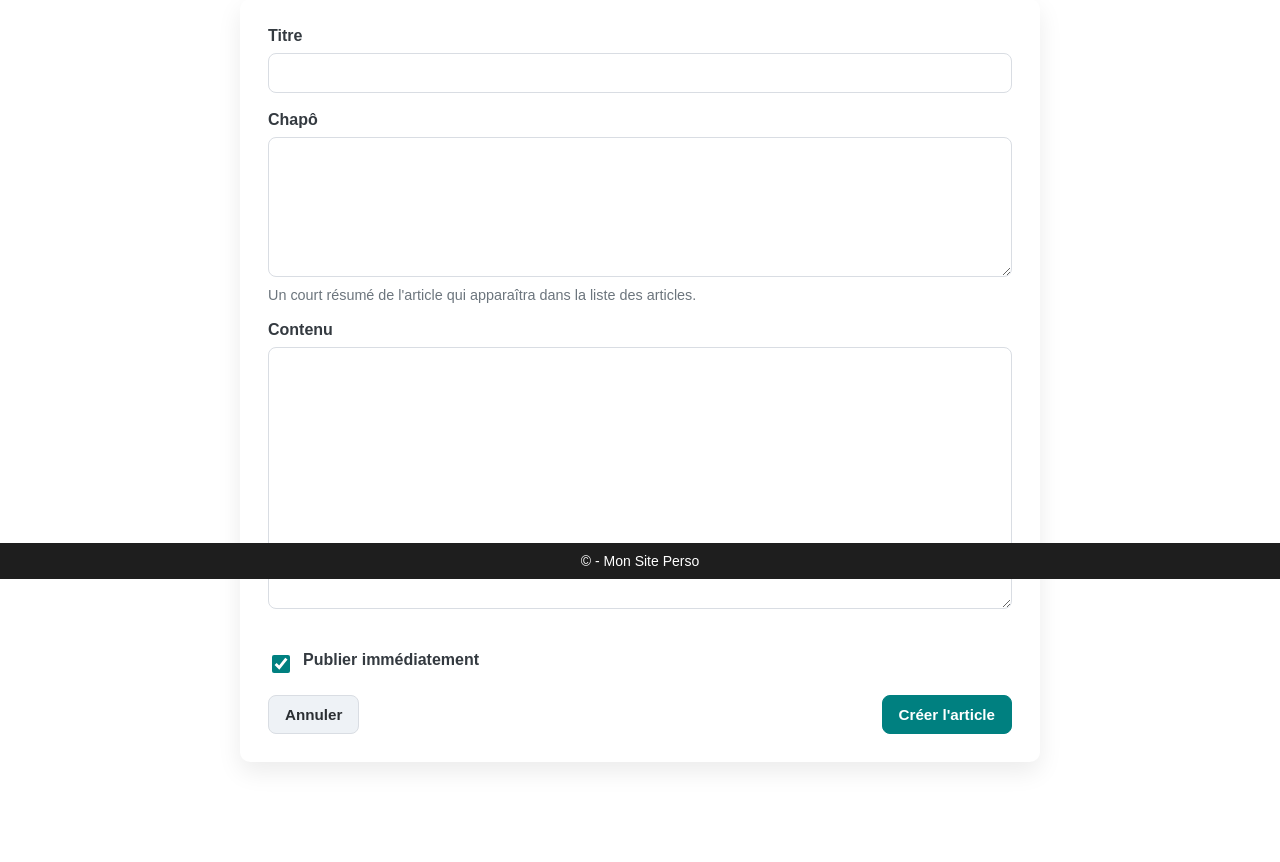
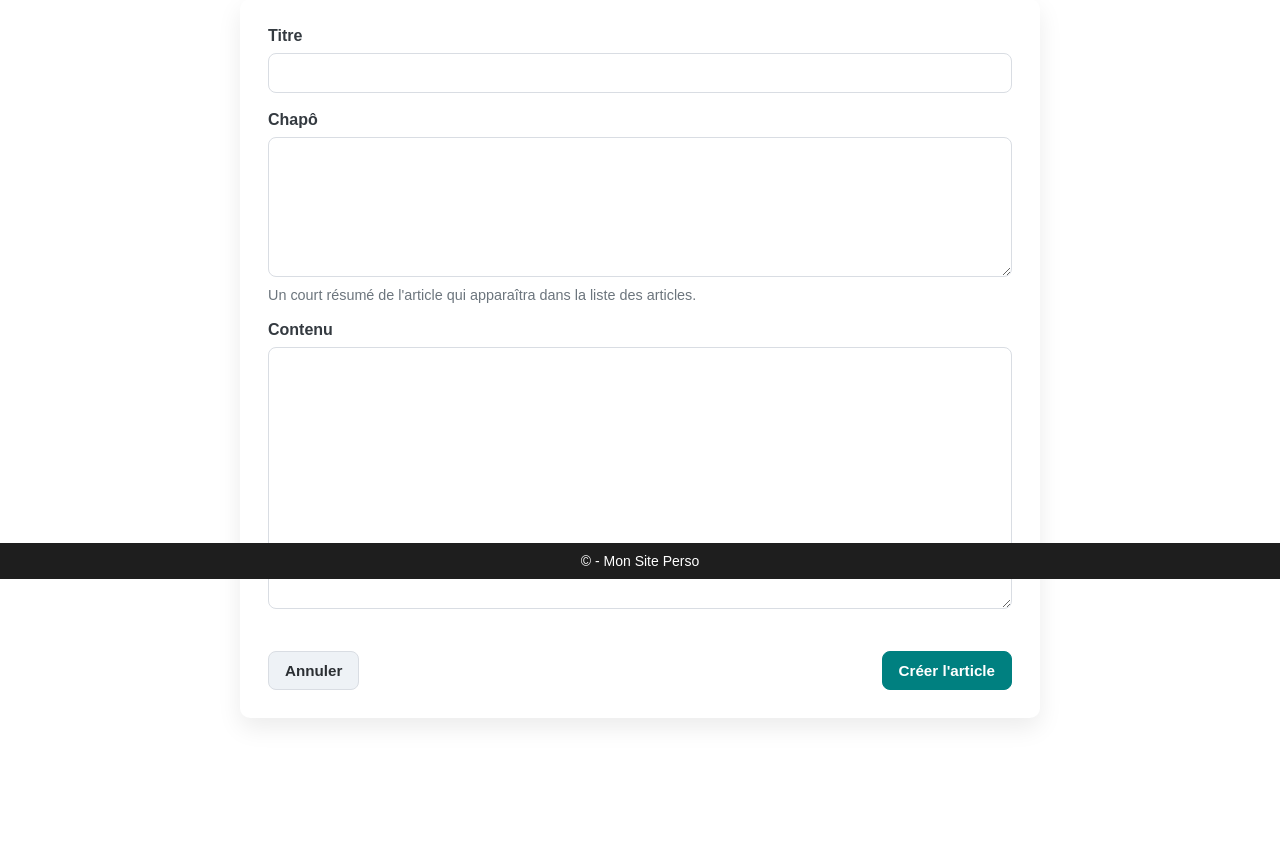
Before and after one commit to Ejornanc/MyFirstBlog, a PHP site: template templates/admin/add_article.html.twig in a window 1280 px wide. Shown: the part 221-1083 px from the top of the page. After the commit the page ends 944 px from the top, so only its background shows below. Run offline with PHP 8.4, Linux system fonts and the light colour scheme; the template is opened without the code that fills it, so the values that code supplies are empty; some libraries are stand-ins or nearby versions.

Commit message:
refactor: remove unused "publish" button from article form
- Removed the "publish" button from article creation and editing forms as it was redundant.
- Simplified form UI to improve clarity and reduce unnecessary options.

```diff
--- a/templates/admin/add_article.html.twig
+++ b/templates/admin/add_article.html.twig
@@ -57,15 +57,6 @@
                     <textarea class="form-control" id="content" name="content" rows="10" required></textarea>
                 </div>
 
-                <div class="form-group mb-4">
-                    <div class="form-check">
-                        <input class="form-check-input" type="checkbox" id="actif" name="actif" checked>
-                        <label class="form-check-label" for="actif">
-                            Publier immédiatement
-                        </label>
-                    </div>
-                </div>
-
                 <div class="d-flex justify-content-between">
                     <a href="/admin/dashboard" class="btn btn-secondary">Annuler</a>
                     <button type="submit" class="btn btn-primary">Créer l'article</button>
```
Also changed, not shown: templates/admin/edit_article.html.twig (+0 -9 lines), 4 other files.
